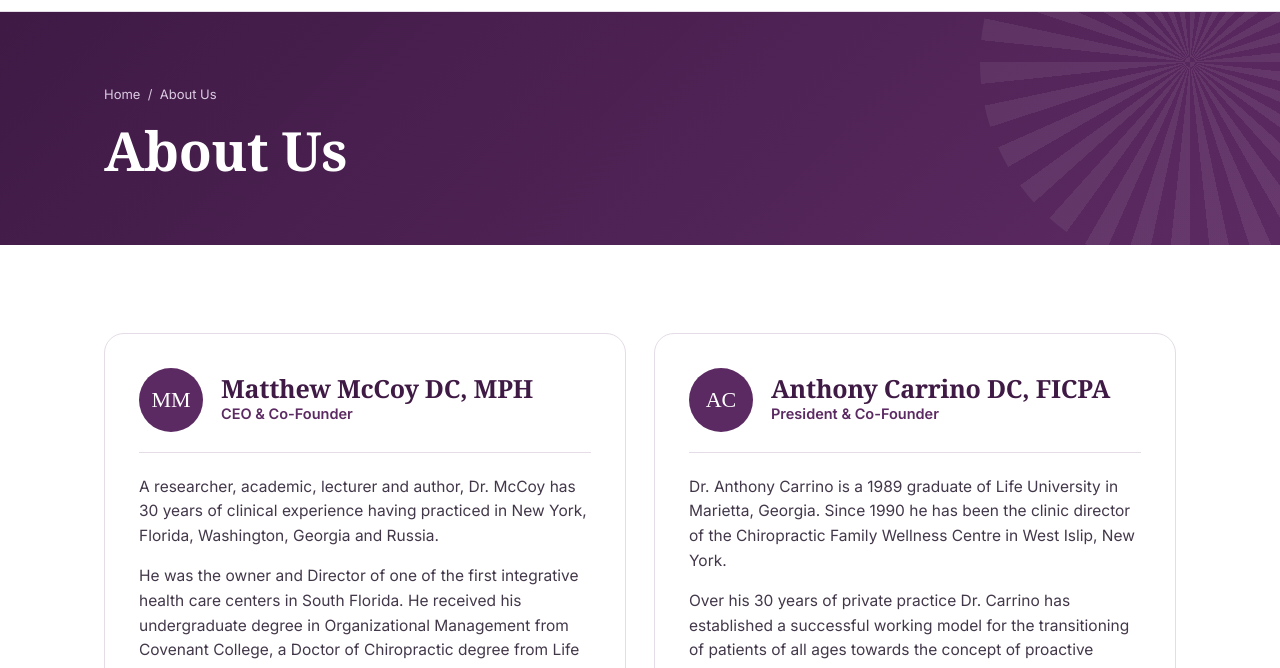
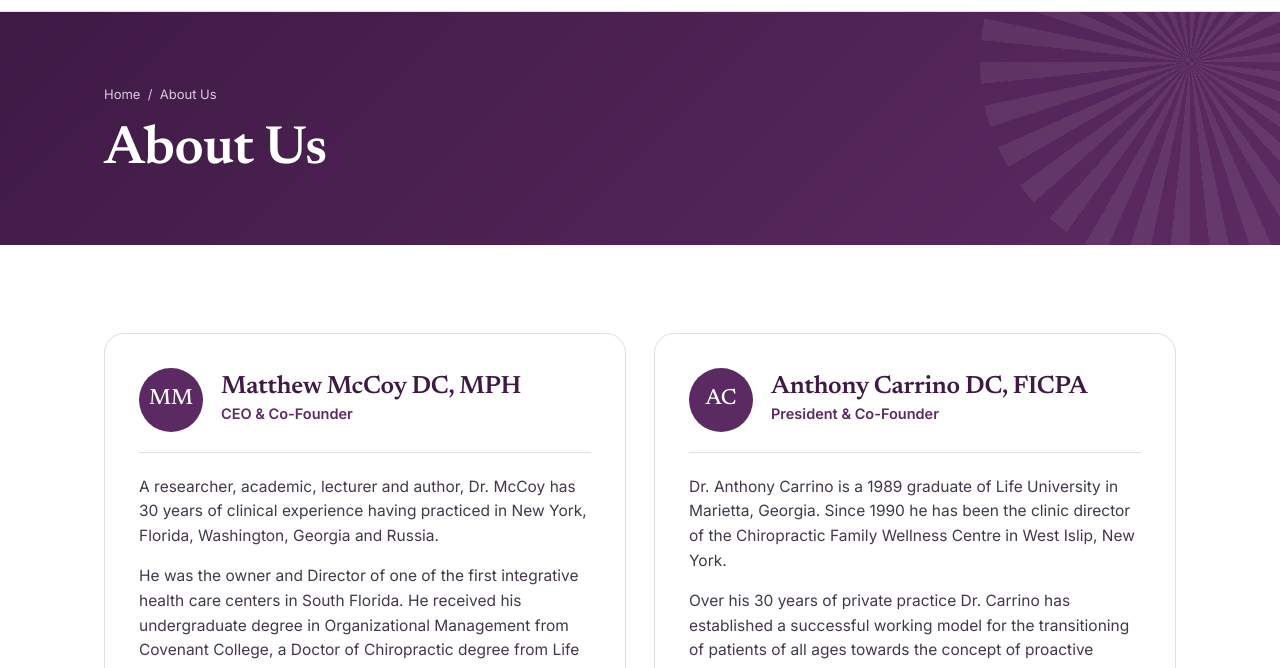
Before and after one commit to drfrank-hub/chiropfutures, a plain HTML site: page about.html in a window 1280 px wide. Shown: the part 132-800 px from the top of the page. Drawn offline with Linux system fonts and the light colour scheme.

Commit message:
Update about.html

```diff
--- a/about.html
+++ b/about.html
@@ -7,7 +7,7 @@
 <meta name="robots" content="noindex">
 <link rel="preconnect" href="https://fonts.googleapis.com">
 <link rel="preconnect" href="https://fonts.gstatic.com" crossorigin>
-<link href="https://fonts.googleapis.com/css2?family=Fraunces:opsz,wght@9..144,500;9..144,600&family=Inter:wght@400;500;600&display=swap" rel="stylesheet">
+<link href="https://fonts.googleapis.com/css2?family=Newsreader:opsz,wght@6..72,500;6..72,600&family=Inter:wght@400;500;600&display=swap" rel="stylesheet">
 <link rel="stylesheet" href="style.css">
 </head>
 <body>
```
